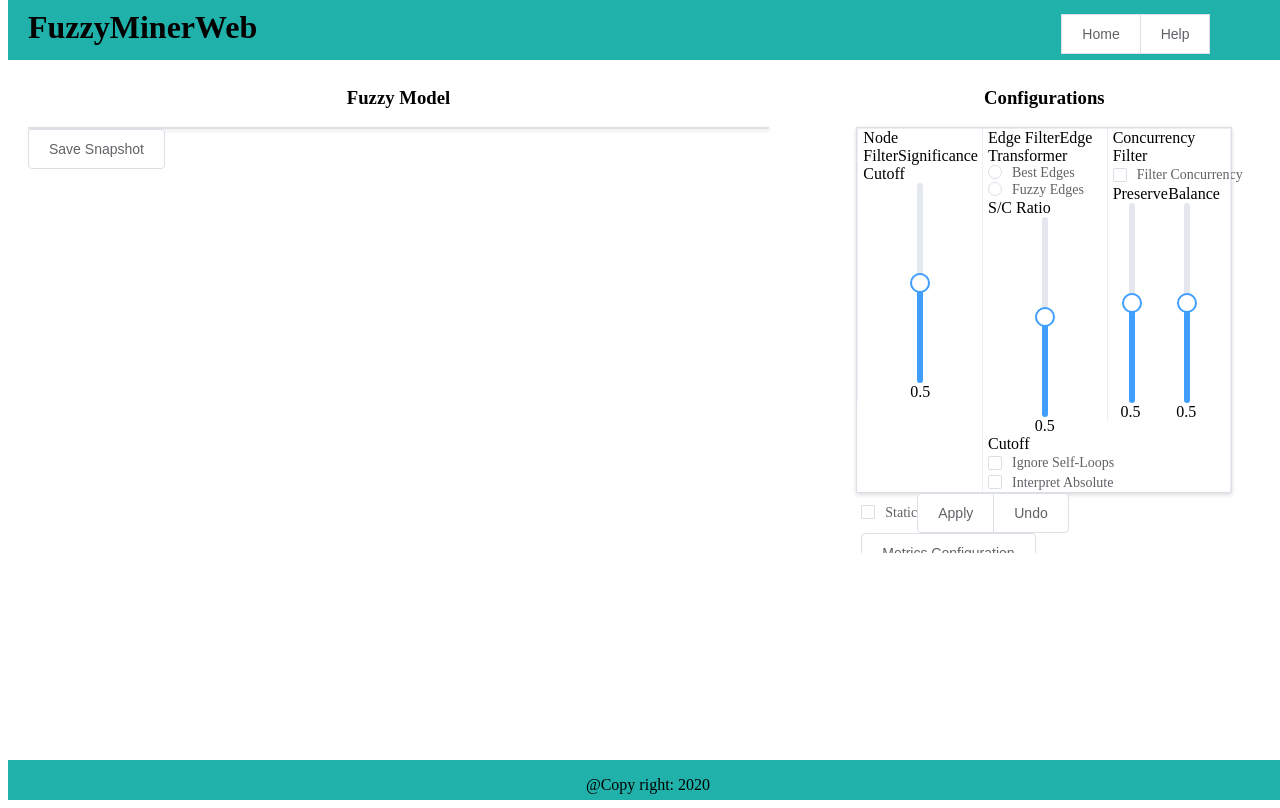
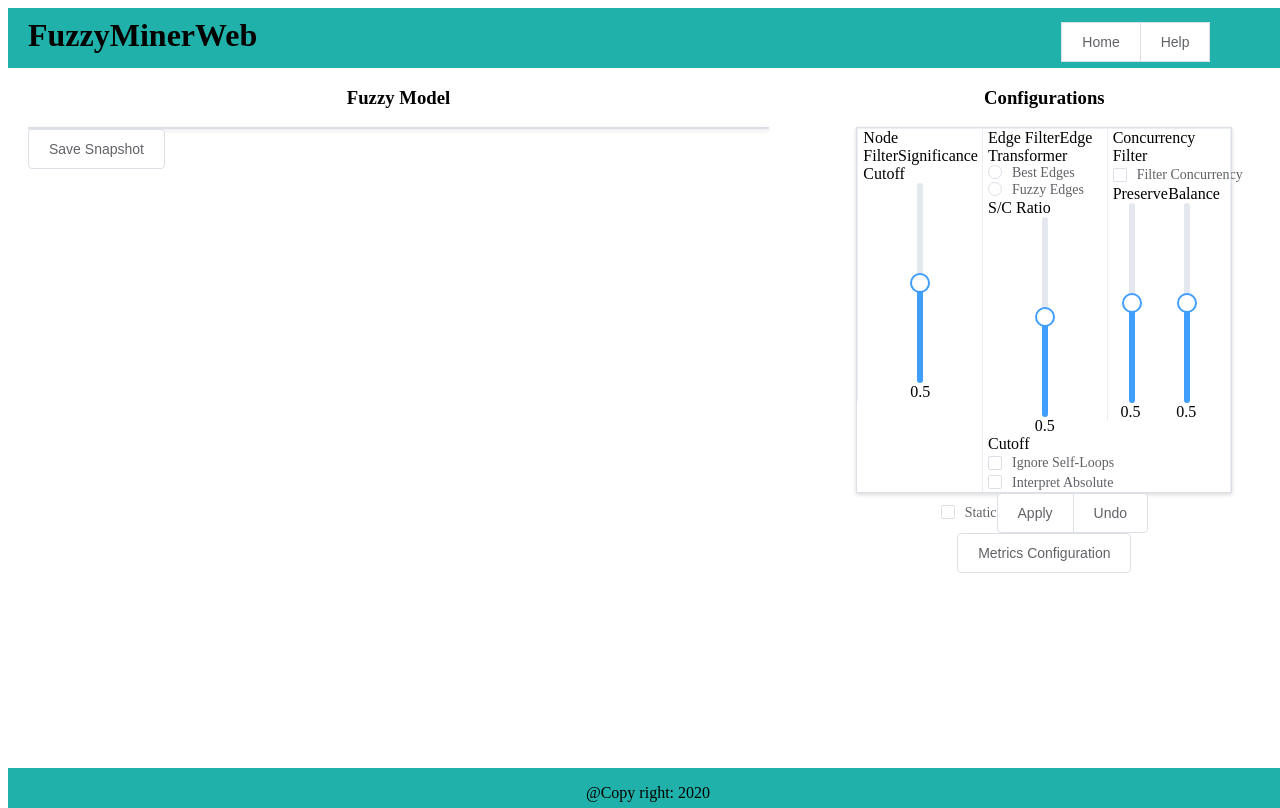
Before and after one commit to fnc11/FuzzyMiner, a Vue app in the folder miner-web/: page /#/filter in a window 1280 px wide. Built offline with nearby package versions, Linux system fonts and the light colour scheme.

Commit message:
Add styling for el-main module

```diff
--- a/miner-web/src/App.vue
+++ b/miner-web/src/App.vue
@@ -44,12 +44,19 @@
 
 <style>
     html, body {
+        position: relative;
         width: 100%;
         height: 100%;
     }
 </style>
 
 <style scoped>
+    #app {
+        height: 100%;
+    }
+    .el-container {
+        height: 100%;
+    }
     .header-bg {
         top: 0;
         position: absolute;
--- a/miner-web/src/components/Filter.vue
+++ b/miner-web/src/components/Filter.vue
@@ -5,9 +5,8 @@
                 <div class="model-view">
                     <h3 align="center"> Fuzzy Model</h3>
                     <div class="el-tabs--border-card" >
-
+                        <!-- here should be canvas -->
                     </div>
-                    <!-- here should be canvas -->
                     <el-button>Save Snapshot</el-button>
                 </div>
             </el-col>
@@ -61,14 +60,16 @@
 
                         </el-col>
                     </el-row>
-                    <div>
+                    <div align="center">
                         <el-checkbox v-model="staticMethod">Static</el-checkbox>
                         <el-button-group>
                             <el-button>Apply</el-button>
                             <el-button>Undo</el-button>
                         </el-button-group>
                     </div>
-                    <el-button>Metrics Configuration</el-button>
+                    <div align="center">
+                        <el-button>Metrics Configuration</el-button>
+                    </div>
                 </div>
             </el-col>
         </el-row>
```
